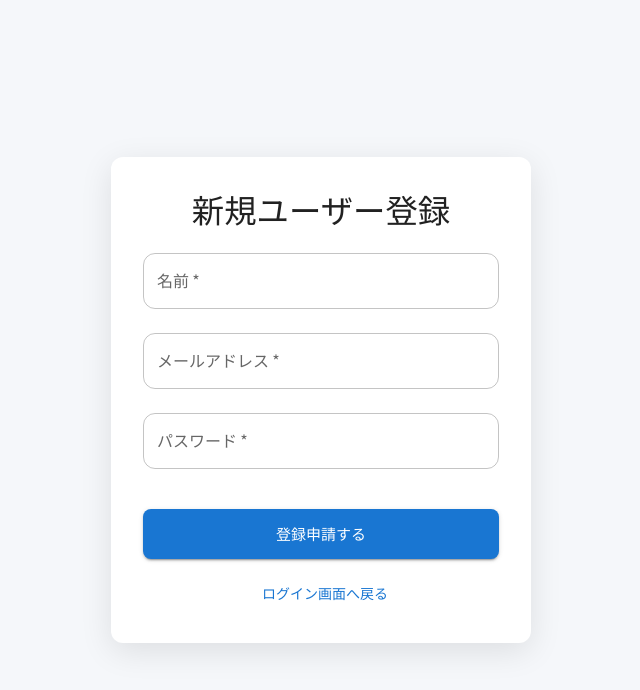
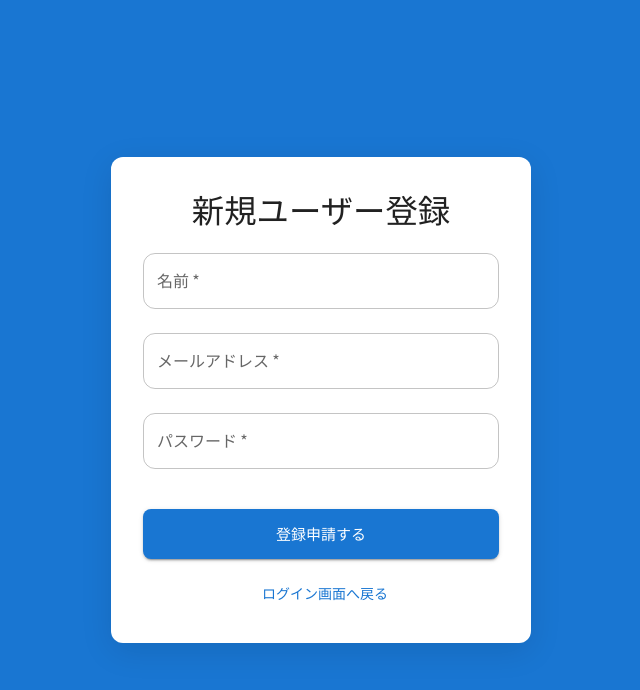
Before and after one commit to ITOakr/kintai-employee-web, a React (Vite) app: page /signup in a window 1280 px wide. Shown: the top 690 px of the page, without its empty margins (319-959 px from the left). Built offline with nearby package versions, Linux system fonts and the light colour scheme.

Commit message:
サインアップ画面の背景色を変更

```diff
--- a/src/pages/SignupPage.tsx
+++ b/src/pages/SignupPage.tsx
@@ -40,6 +40,7 @@ export default function SignupPage() {
         alignItems: "center",
         justifyContent: "center",
         p: 2,
+        bgcolor: 'primary.main'
       }}
     >
       <Card sx={{
```
